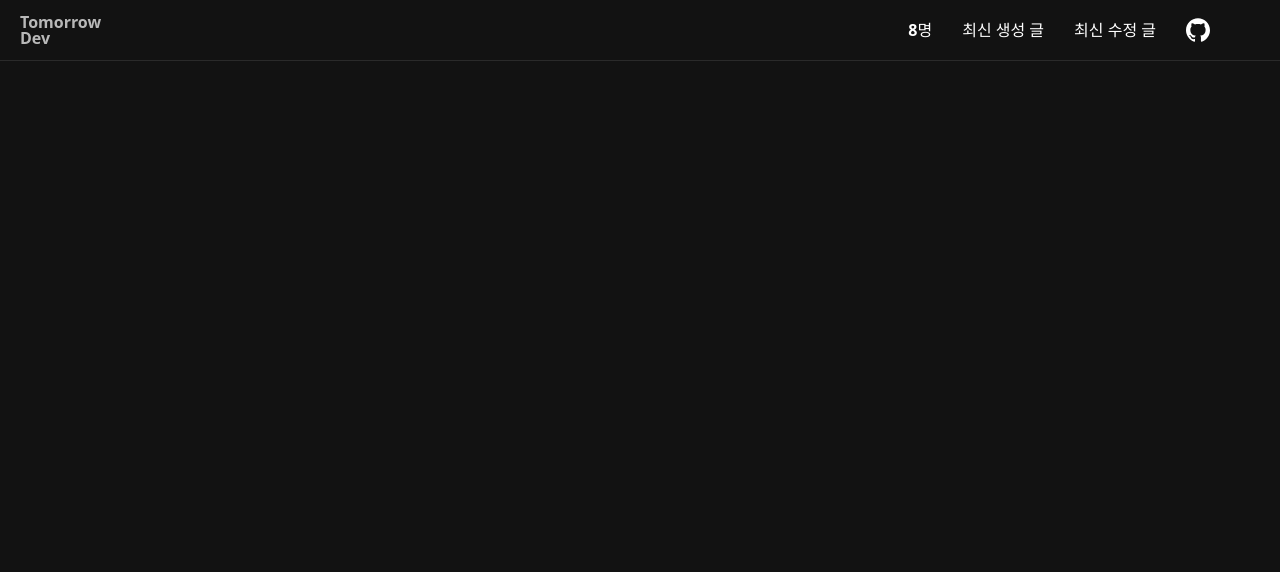
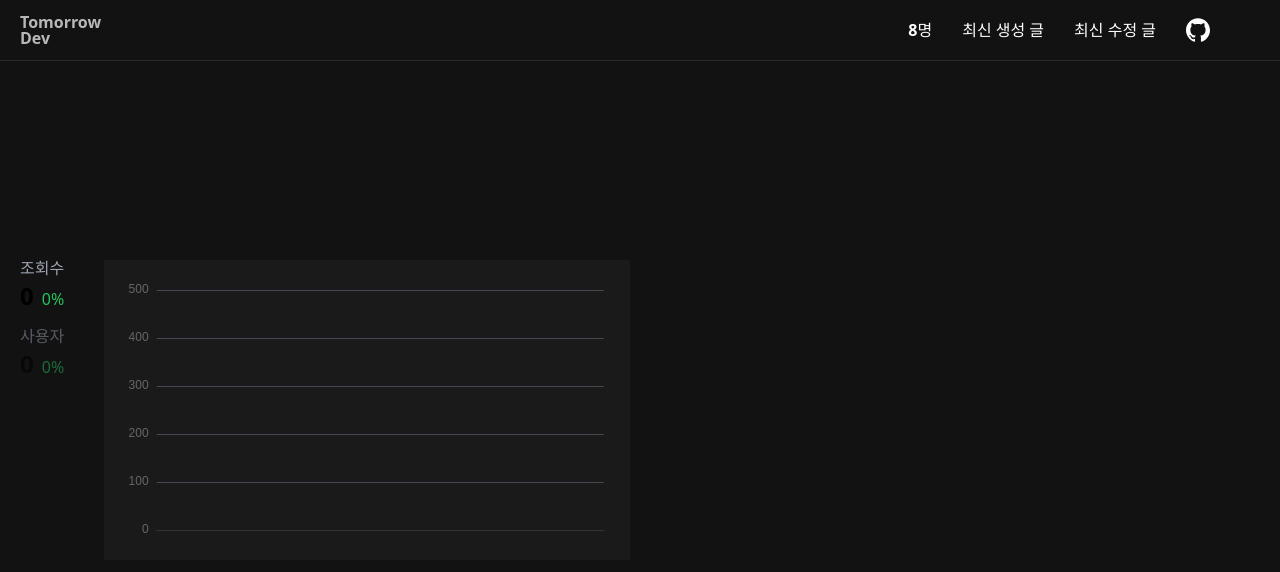
Before and after one commit to wjdals0304/tomorrow-dev, a Next.js app: page / in a window 1280 px wide. Shown: the top 572 px of the page. Built offline with nearby package versions, Linux system fonts and the light colour scheme; no server answers; a web font is replaced by a local one.

Commit message:
feat: 차트 연동 1차 작업

```diff
--- a/package.json
+++ b/package.json
@@ -10,7 +10,12 @@
     "lint:fix": "next lint --fix"
   },
   "dependencies": {
+    "@supabase/auth-helpers-nextjs": "^0.10.0",
+    "@supabase/ssr": "^0.6.1",
     "@supabase/supabase-js": "^2.49.4",
+    "@tanstack/react-query": "^5.74.4",
+    "echarts": "^5.6.0",
+    "echarts-for-react": "^3.0.2",
     "next": "15.3.1",
     "react": "^19.0.0",
     "react-dom": "^19.0.0"
--- /dev/null
+++ b/src/app/api/dailyStats.tsx/route.ts
@@ -0,0 +1,52 @@
+import { createClient } from '@supabase/supabase-js';
+import { NextResponse } from 'next/server';
+
+export interface DailyStats {
+  id: number;
+  views: number;
+  users: number;
+  date: string;
+  created_at: string;
+}
+
+export async function GET() {
+  try {
+    if (
+      !process.env.NEXT_PUBLIC_SUPABASE_URL ||
+      !process.env.NEXT_PUBLIC_SUPABASE_ANON_KEY
+    ) {
+      console.error('Supabase 환경변수가 설정되지 않았습니다.');
+      return NextResponse.json(
+        { error: 'Supabase 설정이 없습니다.' },
+        { status: 500 },
+      );
+    }
+    const supabase = createClient(
+      process.env.NEXT_PUBLIC_SUPABASE_URL,
+      process.env.NEXT_PUBLIC_SUPABASE_ANON_KEY,
+    );
+
+    const { data, error } = await supabase
+      .from('daily_stats')
+      .select('*')
+      .order('date', { ascending: true });
+
+    if (error) {
+      console.error('Supabase 쿼리 에러:', error);
+      return NextResponse.json({ error: error.message }, { status: 500 });
+    }
+
+    if (!data) {
+      console.log('데이터가 없습니다.');
+      return NextResponse.json([]);
+    }
+
+    return NextResponse.json(data);
+  } catch (error) {
+    console.error('API 에러:', error);
+    return NextResponse.json(
+      { error: '데이터를 가져오는데 실패했습니다.' },
+      { status: 500 },
+    );
+  }
+}
--- a/src/app/layout.tsx
+++ b/src/app/layout.tsx
@@ -1,10 +1,14 @@
 import type { Metadata } from 'next';
+import { Inter } from 'next/font/google';
 import './globals.css';
+import { Providers } from './providers';
 import './styles/reset.css';
 
+const inter = Inter({ subsets: ['latin'] });
+
 export const metadata: Metadata = {
-  title: 'Tomorrow Dev',
-  description: '',
+  title: 'Tomorrow',
+  description: 'Tomorrow Dashboard',
 };
 
 export default function RootLayout({
@@ -14,7 +18,9 @@ export default function RootLayout({
 }) {
   return (
     <html lang="ko">
-      <body>{children}</body>
+      <body className={inter.className}>
+        <Providers>{children}</Providers>
+      </body>
     </html>
   );
 }
--- /dev/null
+++ b/src/app/providers.tsx
@@ -0,0 +1,22 @@
+'use client';
+
+import { QueryClient, QueryClientProvider } from '@tanstack/react-query';
+import { ReactNode, useState } from 'react';
+
+export function Providers({ children }: { children: ReactNode }) {
+  const [queryClient] = useState(
+    () =>
+      new QueryClient({
+        defaultOptions: {
+          queries: {
+            refetchOnWindowFocus: false,
+            retry: 1,
+          },
+        },
+      }),
+  );
+
+  return (
+    <QueryClientProvider client={queryClient}>{children}</QueryClientProvider>
+  );
+}
--- /dev/null
+++ b/src/components/LoadingSpinner.tsx
@@ -0,0 +1,10 @@
+'use client';
+
+export function LoadingSpinner() {
+  return (
+    <div className="flex items-center justify-center p-4">
+      <div className="animate-spin rounded-full h-8 w-8 border-b-2 border-blue-500"></div>
+      <span className="ml-2 text-gray-600">데이터 로딩중...</span>
+    </div>
+  );
+}
--- a/src/feature/home/Chart.tsx
+++ b/src/feature/home/Chart.tsx
@@ -1,3 +1,80 @@
+'use client';
+
+import ReactECharts from 'echarts-for-react';
+import { useChartData } from './hooks/useChartData';
+
 export function Chart() {
-  return <div className="flex-1 bg-white h-[300px]"></div>;
+  const {
+    option,
+    isLoading,
+    selectedMetric,
+    setSelectedMetric,
+    latestStats,
+    viewsChange,
+    usersChange,
+  } = useChartData();
+
+  if (isLoading) {
+    return (
+      <div className="flex-1 bg-dark p-5 flex items-center justify-center">
+        <div className="text-gray-400">데이터 로딩중...</div>
+      </div>
+    );
+  }
+
+  return (
+    <div className="flex-1 bg-dark py-5 pr-5">
+      <div className="flex gap-10">
+        <div className="flex flex-col gap-5">
+          <button
+            className={`flex flex-col gap-2 text-left ${
+              selectedMetric === 'views' ? 'opacity-100' : 'opacity-50'
+            }`}
+            onClick={() => setSelectedMetric('views')}
+          >
+            <div className="text-gray-400">조회수</div>
+            <div className="flex items-baseline gap-2">
+              <span className="text-white text-2xl font-bold">
+                {latestStats.views.toLocaleString()}
+              </span>
+              <span
+                className={viewsChange >= 0 ? 'text-green-500' : 'text-red-500'}
+              >
+                {viewsChange > 0 ? '+' : ''}
+                {viewsChange}%
+              </span>
+            </div>
+          </button>
+
+          <button
+            className={`flex flex-col gap-2 text-left ${
+              selectedMetric === 'users' ? 'opacity-100' : 'opacity-50'
+            }`}
+            onClick={() => setSelectedMetric('users')}
+          >
+            <div className="text-gray-400">사용자</div>
+            <div className="flex items-baseline gap-2">
+              <span className="text-white text-2xl font-bold">
+                {latestStats.users.toLocaleString()}
+              </span>
+              <span
+                className={usersChange >= 0 ? 'text-green-500' : 'text-red-500'}
+              >
+                {usersChange > 0 ? '+' : ''}
+                {usersChange}%
+              </span>
+            </div>
+          </button>
+        </div>
+
+        <div className="flex-1">
+          <ReactECharts
+            option={option}
+            style={{ height: '300px', width: '100%' }}
+            theme="dark"
+          />
+        </div>
+      </div>
+    </div>
+  );
 }
--- a/src/feature/home/Main.tsx
+++ b/src/feature/home/Main.tsx
@@ -5,7 +5,7 @@ import { ShortPost } from './ShortPost';
 
 export function Main() {
   return (
-    <main className="bg-dark h-screen">
+    <main className="bg-dark h-screen pt-60">
       <div className="flex justify-between px-5 m-auto w-full mb-3">
         <Chart />
         <ShortPost />
--- /dev/null
+++ b/src/feature/home/hooks/useChartData.ts
@@ -0,0 +1,76 @@
+'use client';
+
+import { useQuery } from '@tanstack/react-query';
+import { useState } from 'react';
+import { useChartOption } from './useChartOption';
+
+interface DailyStats {
+  views: number;
+  users: number;
+  date: string;
+}
+
+async function fetchDailyStats(): Promise<DailyStats[]> {
+  const response = await fetch('/api/dailyStats');
+  if (!response.ok) {
+    throw new Error('API 요청 실패');
+  }
+  return response.json();
+}
+
+export function useChartData() {
+  const [selectedMetric, setSelectedMetric] = useState<'views' | 'users'>(
+    'views',
+  );
+
+  const { data: statsData = [], isLoading } = useQuery({
+    queryKey: ['dailyStats'],
+    queryFn: fetchDailyStats,
+  });
+
+  const dates = statsData.map((item) => {
+    const date = new Date(item.date);
+    return `${date.getMonth() + 1}.${date.getDate()}`;
+  });
+
+  const viewsData = statsData.map((item) => item.views);
+  const usersData = statsData.map((item) => item.users);
+  const currentData = selectedMetric === 'views' ? viewsData : usersData;
+  const maxValue = Math.max(...viewsData, ...usersData, 1);
+
+  const option = useChartOption({
+    dates,
+    values: currentData,
+    maxValue,
+  });
+
+  const getLatestStats = () => {
+    if (statsData.length === 0) return { views: 0, users: 0 };
+    return {
+      views: statsData[0].views,
+      users: statsData[0].users,
+    };
+  };
+
+  const getPercentageChange = (metric: 'views' | 'users') => {
+    if (statsData.length < 2) return 0;
+    const current = statsData[0][metric];
+    const previous = statsData[1][metric];
+    return Number((((current - previous) / previous) * 100).toFixed(1));
+  };
+
+  const latestStats = getLatestStats();
+  const viewsChange = getPercentageChange('views');
+  const usersChange = getPercentageChange('users');
+
+  return {
+    option,
+    isLoading,
+    statsData,
+    selectedMetric,
+    setSelectedMetric,
+    latestStats,
+    viewsChange,
+    usersChange,
+  };
+}
--- /dev/null
+++ b/src/feature/home/hooks/useChartOption.ts
@@ -0,0 +1,135 @@
+import { useMemo } from 'react';
+
+export interface EChartsOption {
+  backgroundColor: string;
+  grid: {
+    left: string;
+    right: string;
+    top: string;
+    bottom: string;
+  };
+  xAxis: {
+    type: string;
+    data: string[];
+    axisLine: {
+      lineStyle: {
+        color: string;
+      };
+    };
+    axisLabel: {
+      color: string;
+    };
+  };
+  yAxis: {
+    type: string;
+    min: number;
+    max: number;
+    interval: number;
+    axisLine: {
+      show: boolean;
+    };
+    axisLabel: {
+      color: string;
+      formatter: (value: number) => string;
+    };
+  };
+  series: Array<{
+    type: string;
+    data: number[];
+    smooth: boolean;
+    symbol: string;
+    symbolSize: number;
+    itemStyle: {
+      color: string;
+    };
+    lineStyle: {
+      color: string;
+      width: number;
+    };
+  }>;
+  tooltip: {
+    trigger: string;
+    backgroundColor: string;
+    borderColor: string;
+    padding: number[];
+    formatter: (params: { axisValue: string; value: number }[]) => string;
+  };
+}
+
+interface UseChartOptionProps {
+  dates: string[];
+  values: number[];
+  maxValue: number;
+}
+
+export function useChartOption({
+  dates,
+  values,
+  maxValue,
+}: UseChartOptionProps): EChartsOption {
+  return useMemo(() => {
+    const roundedMax = Math.ceil(maxValue / 500) * 500;
+
+    return {
+      backgroundColor: '#1a1a1a',
+      grid: {
+        left: '10%',
+        right: '5%',
+        top: '10%',
+        bottom: '10%',
+      },
+      xAxis: {
+        type: 'category',
+        data: dates,
+        axisLine: {
+          lineStyle: {
+            color: '#333',
+          },
+        },
+        axisLabel: {
+          color: '#666',
+        },
+      },
+      yAxis: {
+        type: 'value',
+        min: 0,
+        max: roundedMax,
+        interval: roundedMax / 5,
+        axisLine: {
+          show: false,
+        },
+        axisLabel: {
+          color: '#666',
+          formatter: (value: number) => value.toLocaleString(),
+        },
+      },
+      series: [
+        {
+          type: 'line',
+          data: values,
+          smooth: true,
+          symbol: 'circle',
+          symbolSize: 8,
+          itemStyle: {
+            color: '#ff4d4f',
+          },
+          lineStyle: {
+            color: '#ff4d4f',
+            width: 3,
+          },
+        },
+      ],
+      tooltip: {
+        trigger: 'axis',
+        backgroundColor: '#1a1a1a',
+        borderColor: '#ff4d4f',
+        padding: [8, 12],
+        formatter: (params) => {
+          const value = params[0].value;
+          const [month, day] = params[0].axisValue.split('.');
+          return `${month}월 ${day}일 ${value.toLocaleString()}명`;
+        },
+      },
+    };
+  }, [dates, values, maxValue]);
+}
```
Also changed, not shown: 2 other files (tests, documents, lock files or other folders).
